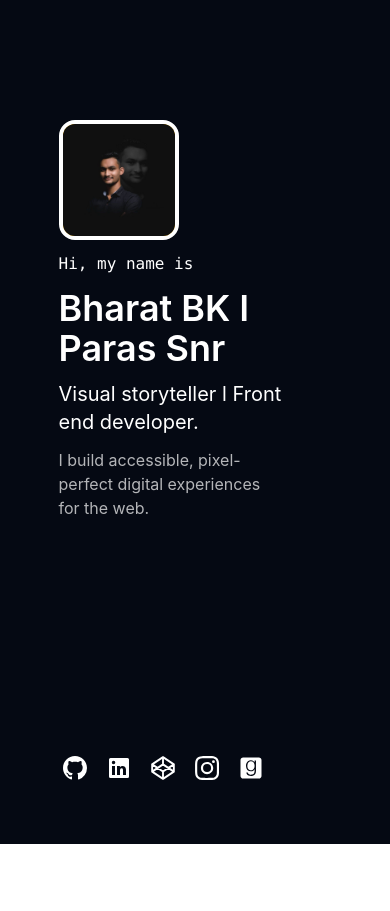
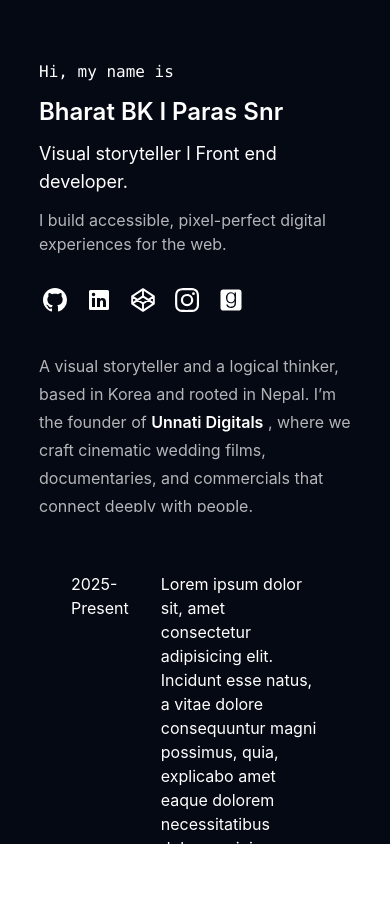
Before and after one commit to bcparash33/Paras-s-Portfolio, a website: page Src/index.html in a window 390 px wide. Shown: the top 911 px of the page. Drawn offline with Linux system fonts and the light colour scheme; a web font is replaced by a local one.

Commit message:
responsive

```diff
--- a/Src/index.html
+++ b/Src/index.html
@@ -73,21 +73,21 @@
 
 
         <main class="relative z-10 h-screen ">
-            <div id="wrapper" class=" min-h-screen w-[70vw] m-auto gap-5  sm:flex">
-                <div id="leftside" class=" sticky top-0  pt-30 grid justify-between   text-white w-[50%] h-screen">
+            <div id="wrapper" class=" min-h-screen  w-[80vw] sm:w-[70vw] m-auto gap-5  sm:flex">
+                <div id="leftside" class=" sm:sticky top-0  pt-15 sm:pt-30 sm:grid    text-white sm:w-[50%] sm:h-screen">
 
                     <div id="lefttxt" class="  space-y-3">
-                        <div id="leftpic" class="size-30  bg-amber-400 border-4 overflow-hidden border-white rounded-2xl">
+                        <div id="leftpic" class="size-30 hidden sm:block  bg-amber-400 border-4 overflow-hidden border-white rounded-2xl">
                             <img src="/Src/Assets/me.jpg" alt="" >
                         </div>
                         <h3 class="font-mono ">Hi, my name is</h3>
-                        <h1 class="text-4xl font-semibold">Bharat BK l Paras Snr</h1>
-                        <h2 class="text-xl">Visual storyteller l Front end developer.</h2>
+                        <h1 class=" text-2xl sm:text-4xl font-semibold">Bharat BK l Paras Snr</h1>
+                        <h2 class="text-lg">Visual storyteller l Front end developer.</h2>
                         <h2 class="text-md text-white/70 max-w-80">I build accessible, pixel-perfect digital experiences for the web.</h2>
                             </p>
 
                     </div>
-                    <ul class="ml-1 mt-8 flex items-center" aria-label="Social media">
+                    <ul class="ml-1 bg mt-8 flex items-center" aria-label="Social media">
                         <li class="mr-5 shrink-0 text-xs"><a class="block hover:text-slate-200"
                                 href="https://github.com/bchiang7" target="_blank" rel="noreferrer noopener"
                                 aria-label="GitHub (opens in a new tab)" title="GitHub"><span
@@ -138,9 +138,9 @@
                     </ul>
 
                 </div>
-                <div id="rightside " class="  pt-30 w-[50%] min-h-screen">
-                    <div id="righttxt" class="text-white max-w-170">
-                        <p class="text-white/70 leading-7"> A visual storyteller and a logical thinker, based in Korea
+                <div id="rightside " class="  pt-10 sm:pt-30 sm:w-[50%] min-h-screen">
+                    <div id="righttxt" class="text-white max-w-full sm:max-w-170">
+                        <p class="text-white/70 overflow-hidden max-h-40 md:max-h-full  leading-7"> A visual storyteller and a logical thinker, based in Korea
                             and
                             rooted in Nepal.
 
@@ -168,14 +168,14 @@
                         </p>
 
                     </div>
-                    <div id="experiences" class="relative" >
+                    <div id="experiences" class="relative group " >
 
-                        <div class="    mt-7 w-full h-50 hover:bg-white/10 duration-500 transition-all rounded-2xl">
+                        <div class=" flex items     mt-7 w-full h-50  group-hover:bg-white/5 duration-500 transition-all rounded-2xl">
 
                         </div>
-                        <div class="text-white absolute top-0 left-0 p-5 flex gap-5 justify-between">
+                        <div class="text-white absolute top-0 left-0 p-8 flex gap-8 justify-between">
                             <h3>2025-Present</h3>
-                            <h3 class="max-w-120">Lorem ipsum dolor sit, amet consectetur adipisicing elit. Incidunt esse natus, a vitae dolore consequuntur magni possimus, quia, explicabo amet eaque dolorem necessitatibus dolores minima rem eius tempora itaque! Quod.</h3>
+                            <h3 class="max-w-130">Lorem ipsum dolor sit, amet consectetur adipisicing elit. Incidunt esse natus, a vitae dolore consequuntur magni possimus, quia, explicabo amet eaque dolorem necessitatibus dolores minima rem eius tempora itaque! Quod.</h3>
 
                         </div>
 
```
Also changed, not shown: Src/output.css, 1 other file.
